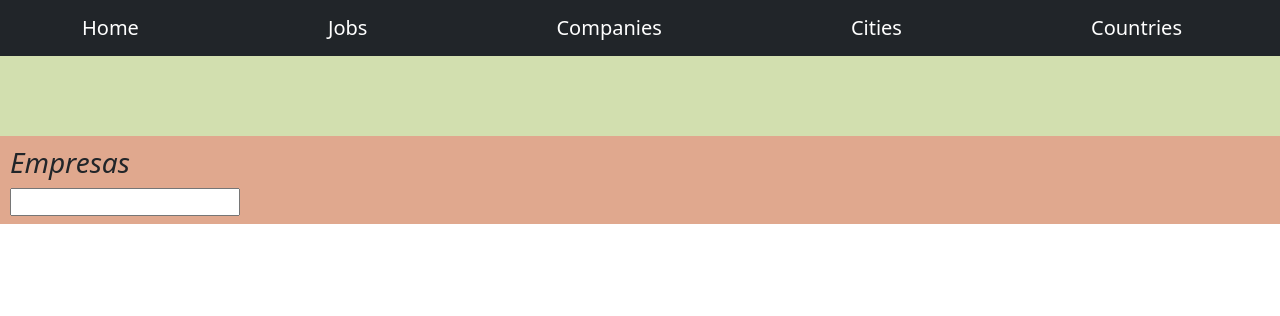
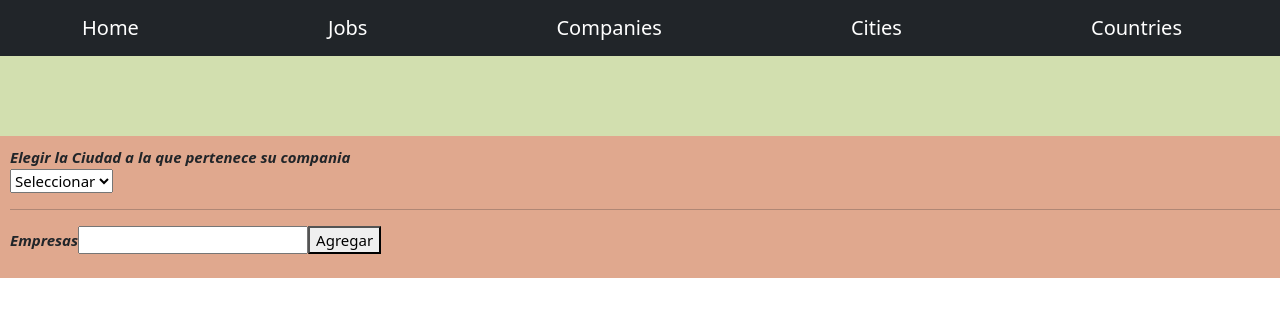
Before and after one commit to emMercado/todo-list, a React (Create React App) app: page /companies in a window 1280 px wide. Shown: the top 316 px of the page. Built offline with nearby package versions, Linux system fonts and the light colour scheme.

Commit message:
Actividad-2-Update

```diff
--- a/src/App.js
+++ b/src/App.js
@@ -1,28 +1,78 @@
 import React from 'react'
-import {BrowserRouter as Router, Route} from 'react-router-dom';
-/* import NavBar from './components/NavBar'; */
+import { Route , Switch } from 'react-router-dom';
 
-import { ToDoList } from './components/ToDoList/ToDoList.jsx'
+//vistas
+import { ToDoList } from './views/ToDoList.jsx'
 import Jobs from './views/Jobs';
 import Companies from './views/Companies';
 import Cities from './views/Cities';
 import Countries from './views/Countries';
-import Navbar from './views/Navbar';
+
+//components
+import Navbar from './components/Navbar';
 /* import NotFoundView from './views/NotFoundView';  */
 
 
-export default function App() {
+export class App extends React.Component {
+
+  constructor(props) {
+    super(props);
+    this.state = {
+      paises: [],
+      cities: [],
+      jobs: [],
+      companies: [],
+    };
+  }
+
+  addCountries = (pais) => {
+    this.setState({
+      paises : [...this.state.paises, {
+        country: pais,
+      }
+      ]
+    })
+  }
+  addCities = (cities,c) => {
+    this.setState({
+      cities : [...this.state.cities, {
+        city: cities,
+        country: this.state.paises[c].country
+      }]
+    })
+  }
+  addJobs = (jobs,i) => {
+    this.setState({
+      jobs : [...this.state.jobs, {
+        job: jobs,
+        company: this.state.companies[i].company
+      }]
+    })
+  }
+
+  addCompanies = (companies,c) => {
+    this.setState({
+      companies : [...this.state.companies, {
+        company: companies,
+        city: this.state.cities[c].city
+      }]
+    })
+  }
+
+  render() {
     return (
       <div className="App">
-      <Router>
-          <Navbar />
+
+        <Navbar/>
+        <Switch>
             <Route path="/" exact component={ToDoList}></Route>
-          <Route path="/jobs" exact component={Jobs} ></Route>
-          <Route path="/companies" exact component={Companies} ></Route>
-          <Route path="/cities" exact component={Cities} ></Route>
-          <Route path="/countries" exact component={Countries} ></Route>
+            <Route path="/jobs" exact render={()=> <Jobs  jobs={this.state.jobs} agregarJobs={this.addJobs} companies={this.state.companies} />} ></Route>
+            <Route path="/companies" exact render={()=> <Companies companies={this.state.companies} agregarCompanies={this.addCompanies} cities={this.state.cities} />} ></Route>
+            <Route path="/cities" exact render={()=> <Cities cities={this.state.cities} agregarCities={this.addCities} countries={this.state.paises} />} ></Route>
+            <Route path="/countries" exact render={()=> <Countries countries={this.state.paises} agregarPais={this.addCountries} />} ></Route>
             {/*  <Route component={NotFoundView}></Route> */}
-      </Router>
+        </Switch>
       </div>
     );
   }
+}
--- /dev/null
+++ b/src/components/Add.jsx
@@ -0,0 +1,11 @@
+
+
+const Add = (props) => {
+    return (
+        <button onClick={()=> props.agregar(props.input, props.seleccionar) } >
+            Agregar
+        </button>
+     );
+}
+
+export default Add;
--- a/src/views/Navbar.jsx
+++ b/src/components/Navbar.jsx
@@ -4,10 +4,10 @@ import {Link} from 'react-router-dom';
 
 export default class Navbar extends Component {
 
-    constructor(props) {
+/*     constructor(props) {
         super(props);
     }
-
+ */
 
     render() {
         return (
--- /dev/null
+++ b/src/components/Selector.jsx
@@ -0,0 +1,16 @@
+
+
+const Selector = (props) => {
+
+
+    return (
+
+        <select onChange={(e) => props.selector(e, 'select')}  >
+            <option value="-1" >Seleccionar</option>
+            {props.lista.map((elemento,index)=> {return <option key={index} value={index} >{elemento[props.cambio]}</option>} )}
+            {/* {console.log(props.lista)} */}
+        </select>
+     );
+}
+
+export default Selector;
--- a/src/index.js
+++ b/src/index.js
@@ -1,14 +1,17 @@
 import React from 'react';
 import ReactDOM from 'react-dom';
 
-import App from './App';
+import {App} from './App';
 import reportWebVitals from './reportWebVitals';
 import './Style.css';
 import 'bootstrap/dist/css/bootstrap.min.css';
+import { BrowserRouter } from 'react-router-dom';
 
 ReactDOM.render(
   <React.StrictMode>
-    <App />
+    <BrowserRouter>
+      <App />
+    </BrowserRouter>
   </React.StrictMode>,
   document.getElementById('root')
 );
--- a/src/views/Cities.jsx
+++ b/src/views/Cities.jsx
@@ -1,16 +1,41 @@
-import React, { Component } from 'react'
+import React, { Component } from 'react';
+import Add from '../components/Add';
+import Selector from '../components/Selector';
+
+export default class Cities extends Component {
+
+    constructor(props) {
+        super(props);
+        this.state = {
+            input: '',
+            select: -1,
+        };
+    }
+
+    inputChange = (e, cambiar) => {
+        this.setState({
+            [cambiar]: e.target.value
+        });
+    }
 
 
-
-
-
-export default class Cities extends Component {
     render() {
         return (
             <div className="containers">
                 <div className="container-form">
-                    <h3>Ciudades</h3>
-                    <input class="text-form"></input>
+
+                    <b>Elegir el pais a la que pertenece la ciudad</b>
+                    <br/>
+                    <Selector lista={this.props.countries} selector={this.inputChange} cambio='country' />
+                    <hr/>
+                    <b>Ciudades</b>
+                    <input onChange={(e) => this.inputChange(e,'input') }/>
+
+                    <Add agregar={this.props.agregarCities} input={this.state.input} seleccionar={this.state.select}></Add>
+
+                    <ul>
+                        {this.props.cities.map((elemento,index) => {return <li key={index}>{elemento.country} {elemento.city}</li>} ) }
+                    </ul>
                 </div>
             </div>
         )
--- a/src/views/Companies.jsx
+++ b/src/views/Companies.jsx
@@ -1,12 +1,41 @@
 import React, { Component } from 'react'
+import Add from '../components/Add';
+import Selector from '../components/Selector';
 
 export default class Companies extends Component {
+
+    constructor(props) {
+        super(props);
+        this.state = {
+            input: '',
+            select: -1,
+        };
+    }
+
+    inputChange = (e,cambiar) => {
+        this.setState({
+            [cambiar]: e.target.value
+        })
+    }
+
+
+
     render() {
         return (
             <div className="containers">
                 <div className="container-form">
-                    <h3>Empresas</h3>
-                    <input class="text-form"></input>
+
+                    <b>Elegir la Ciudad a la que pertenece su compania</b>
+                    <br/>
+                    <Selector lista={this.props.cities} selector={this.inputChange} cambio='city' />
+                    <hr/>
+                    <b>Empresas</b>
+                    <input onChange={(e) => this.inputChange(e, 'input')} />
+
+                    <Add agregar={this.props.agregarCompanies} input={this.state.input} seleccionar={this.state.select}/>
+                    <ul>
+                        {this.props.companies.map((elemento,index) => {return <li key={index}>{elemento.company}{elemento.city} </li>} ) }
+                    </ul>
                 </div>
             </div>
         )
--- a/src/views/Countries.jsx
+++ b/src/views/Countries.jsx
@@ -1,12 +1,36 @@
 import React, { Component } from 'react'
+import Add from '../components/Add';
+
 
 export default class Countries extends Component {
+
+    constructor(props) {
+        super(props);
+        this.state = {
+            input: '',
+
+        }
+    }
+
+    inputChange = (e) => {
+        this.setState({
+            input: e.target.value
+        });
+    }
+
     render() {
         return (
             <div className="containers">
                 <div className="container-form">
-                    <h3>Paises</h3>
-                    <input class="text-form"></input>
+                    <b>Paises</b>
+                    <hr/>
+                    <input onChange={(e) => this.inputChange(e) }  ></input>
+
+                    <Add agregar={this.props.agregarPais} input={this.state.input} ></Add>
+                    <ul>
+                        {this.props.countries.map((elemento,index) => {return <li key={index}>{elemento.country}</li>} ) }
+                    </ul>
+
                 </div>
             </div>
         )
--- a/src/views/Jobs.jsx
+++ b/src/views/Jobs.jsx
@@ -1,12 +1,38 @@
 import React, { Component } from 'react'
+import Add from '../components/Add';
+import Selector from '../components/Selector';
 
 export default class Jobs extends Component {
+
+    constructor(props) {
+        super(props);
+        this.state = {
+            input: '',
+            select: -1,
+        };
+    }
+
+    inputChange = (e, cambiar) => {
+        this.setState({
+            [cambiar]: e.target.value
+        });
+    }
+
     render() {
         return (
             <div className="containers">
                 <div className="container-form">
-                    <h3>Trabajos</h3>
-                    <input class="text-form"></input>
+                    <b>Elegir la compania a la que pertenece</b>
+                    <br/>
+                    <Selector lista={this.props.companies} selector={this.inputChange} cambio='company' />
+                    <hr/>
+                    <b>Trabajos</b>
+                    <input onChange={(e) => this.inputChange(e, 'input')}/>
+
+                    <Add agregar={this.props.agregarJobs} input={this.state.input}  seleccionar={this.state.select} />
+                    <ul>
+                        {this.props.jobs.map((elemento,index) => {return <li key={index} >{elemento.job} {elemento.company}</li>})}
+                    </ul>
                 </div>
             </div>
         )
```
Also changed, not shown: src/views/ToDoList.jsx (renamed from src/components/ToDoList/ToDoList.jsx). Lines whose indentation alone changed are shown as unchanged.
